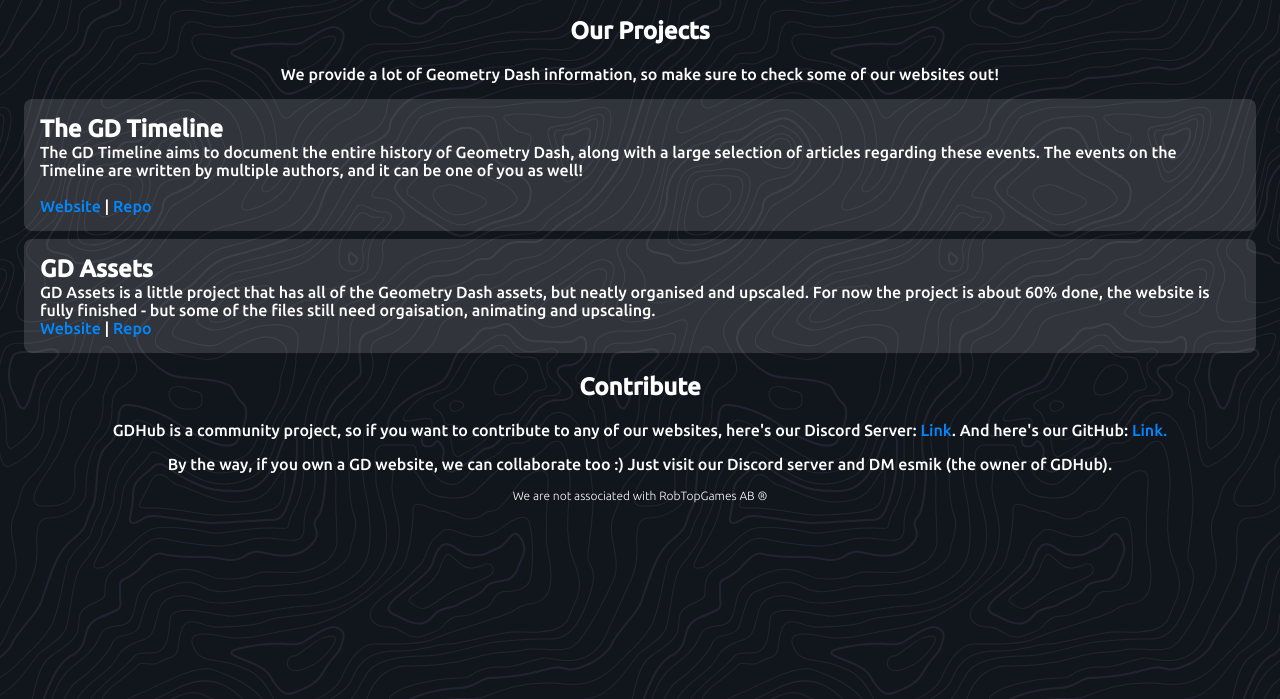
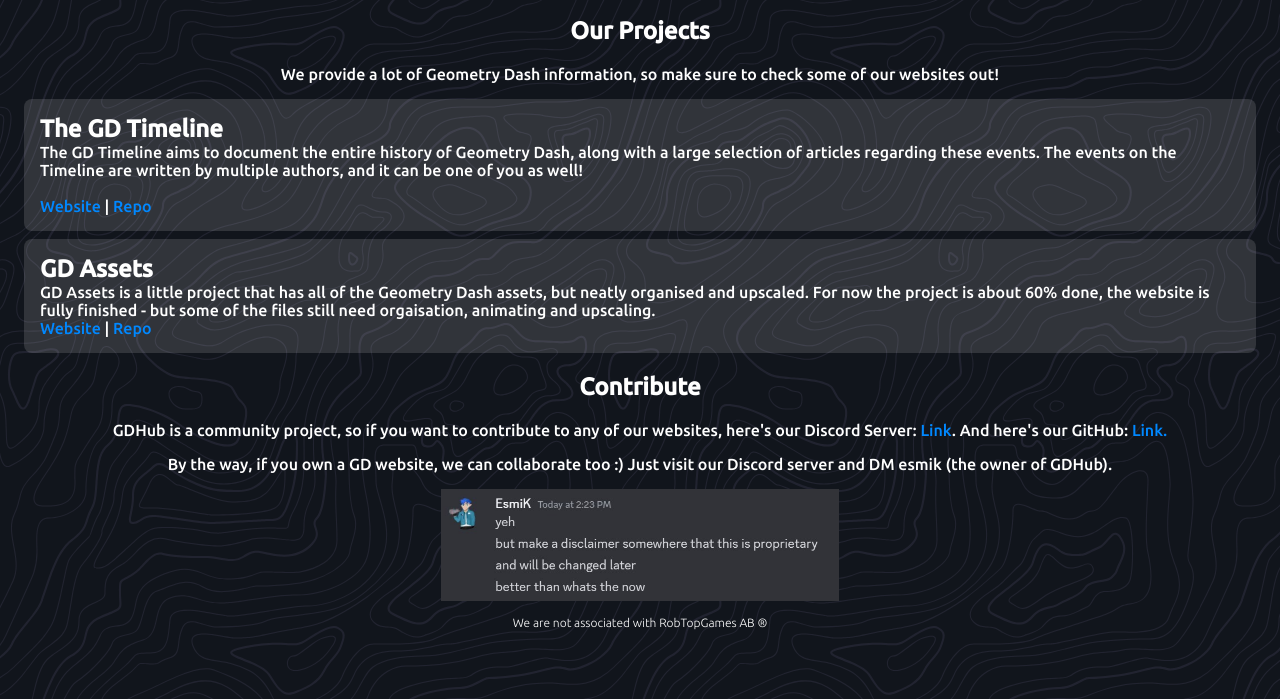
Before and after one commit to GD-Community-Hub/Main, a plain HTML site: page index.html in a window 1280 px wide. Shown: the part 101-800 px from the top of the page. Drawn offline with Linux system fonts and the light colour scheme.

Commit message:
sick disclaimer
sick disclaimer

```diff
--- a/index.html
+++ b/index.html
@@ -31,6 +31,7 @@
   <p>GDHub is a community project, so if you want to contribute to any of our websites, here's our Discord Server:
     <a href="https://discord.gg/hSvBA7HYGn">Link</a>. And here's our GitHub: <a href="https://github.com/GD-Community-Hub/">Link.</a></p>
   <p>By the way, if you own a GD website, we can collaborate too :) Just visit our Discord server and DM esmik (the owner of GDHub).</p>
+  <img src="sick-disclaimer.jpg" class="disclaimer" alt="Right now this page is proprietary and will most likely be changed later.">
   <p class="copyright">We are not associated with RobTopGames AB ®</p>
 </body>
 
--- a/main.css
+++ b/main.css
@@ -23,6 +23,9 @@
 a:hover {
   text-decoration: underline;
 }
+.disclaimer {
+  height: 7em;
+}
 .project * {
   margin: 0;
 }
```
Also changed, not shown: sick-disclaimer.jpg (added).
